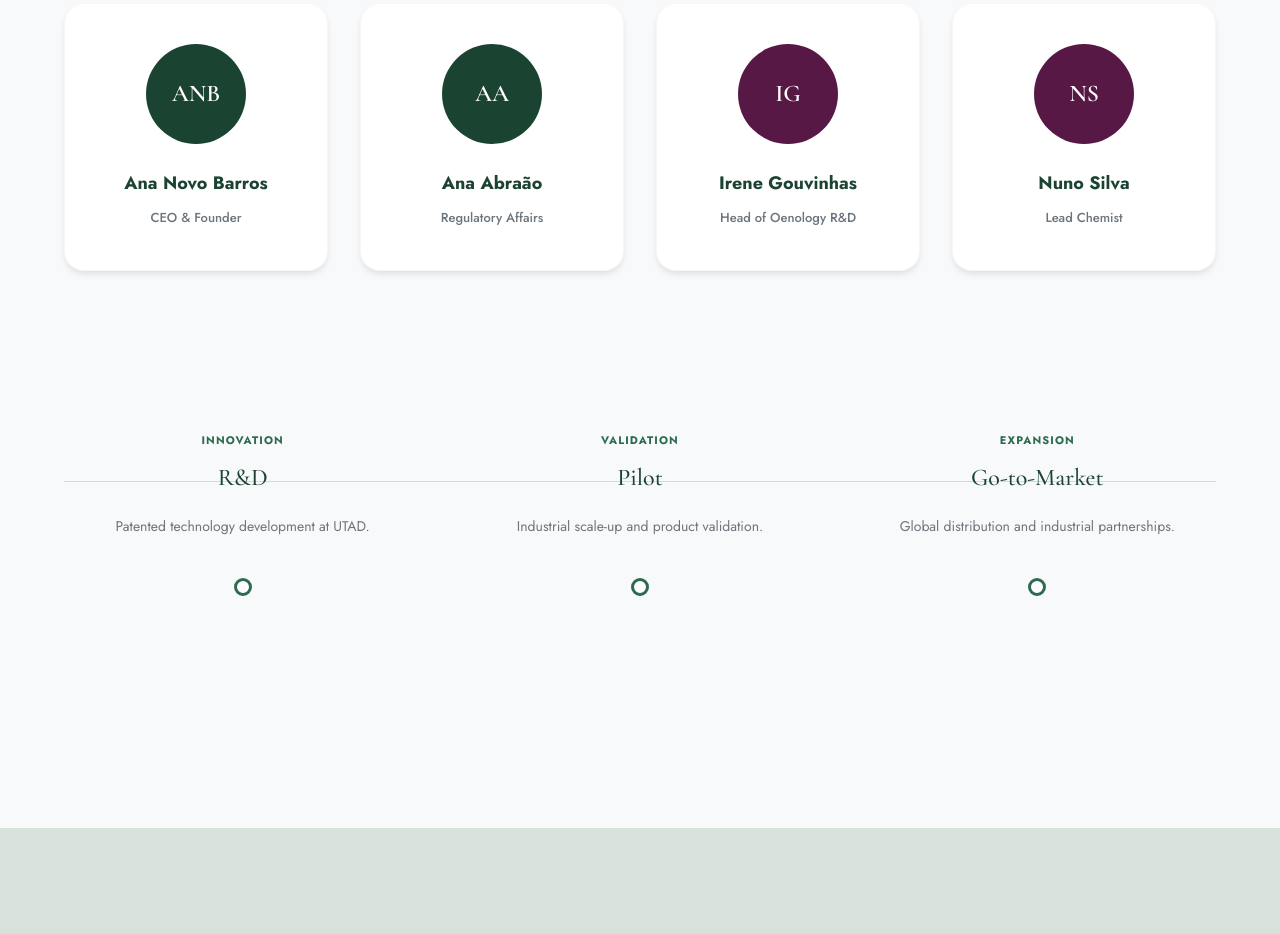
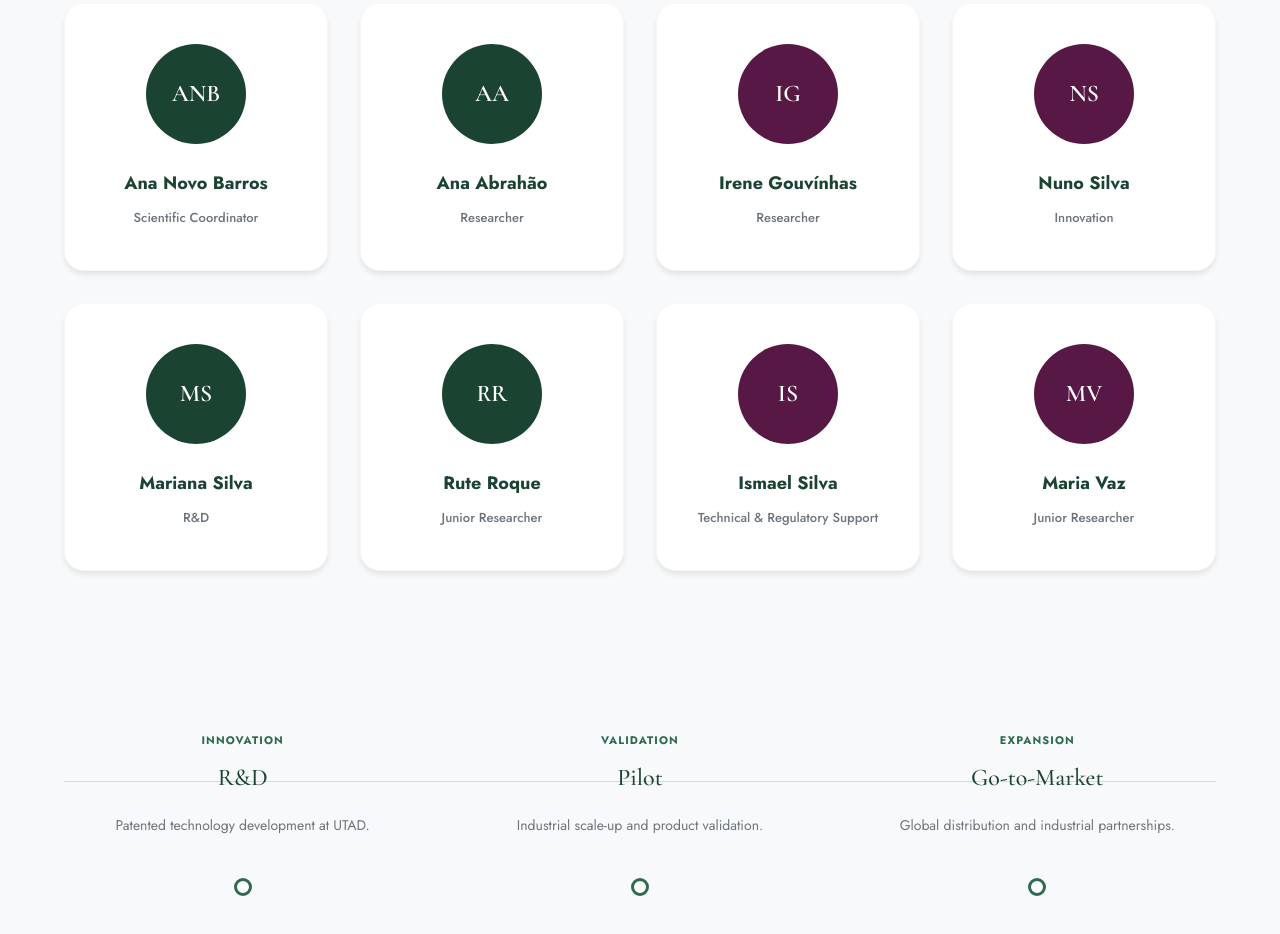
Before and after one commit to ATO2030/ecostemtech, a website: page public/index.html in a window 1280 px wide. Shown: the part 4413-5347 px from the top of the page. Drawn offline with nearby package versions, Linux system fonts and the light colour scheme.

Commit message:
feat: initialize landing page for EcoStemTech with hero section, product lines, and impact details

```diff
--- a/public/index.html
+++ b/public/index.html
@@ -204,10 +204,14 @@
             </div>
 
             <div class="team-grid">
-                <div class="team-card"><div class="avatar green">ANB</div><h5>Ana Novo Barros</h5><span>CEO & Founder</span></div>
-                <div class="team-card"><div class="avatar green">AA</div><h5>Ana Abraão</h5><span>Regulatory Affairs</span></div>
-                <div class="team-card"><div class="avatar bordo">IG</div><h5>Irene Gouvinhas</h5><span>Head of Oenology R&D</span></div>
-                <div class="team-card"><div class="avatar bordo">NS</div><h5>Nuno Silva</h5><span>Lead Chemist</span></div>
+                <div class="team-card"><div class="avatar green">ANB</div><h5>Ana Novo Barros</h5><span>Scientific Coordinator</span></div>
+                <div class="team-card"><div class="avatar green">AA</div><h5>Ana Abrahão</h5><span>Researcher</span></div>
+                <div class="team-card"><div class="avatar bordo">IG</div><h5>Irene Gouvínhas</h5><span>Researcher</span></div>
+                <div class="team-card"><div class="avatar bordo">NS</div><h5>Nuno Silva</h5><span>Innovation</span></div>
+                <div class="team-card"><div class="avatar green">MS</div><h5>Mariana Silva</h5><span>R&D</span></div>
+                <div class="team-card"><div class="avatar green">RR</div><h5>Rute Roque</h5><span>Junior Researcher</span></div>
+                <div class="team-card"><div class="avatar bordo">IS</div><h5>Ismael Silva</h5><span>Technical & Regulatory Support</span></div>
+                <div class="team-card"><div class="avatar bordo">MV</div><h5>Maria Vaz</h5><span>Junior Researcher</span></div>
             </div>
 
             <div class="roadmap-container">
```
